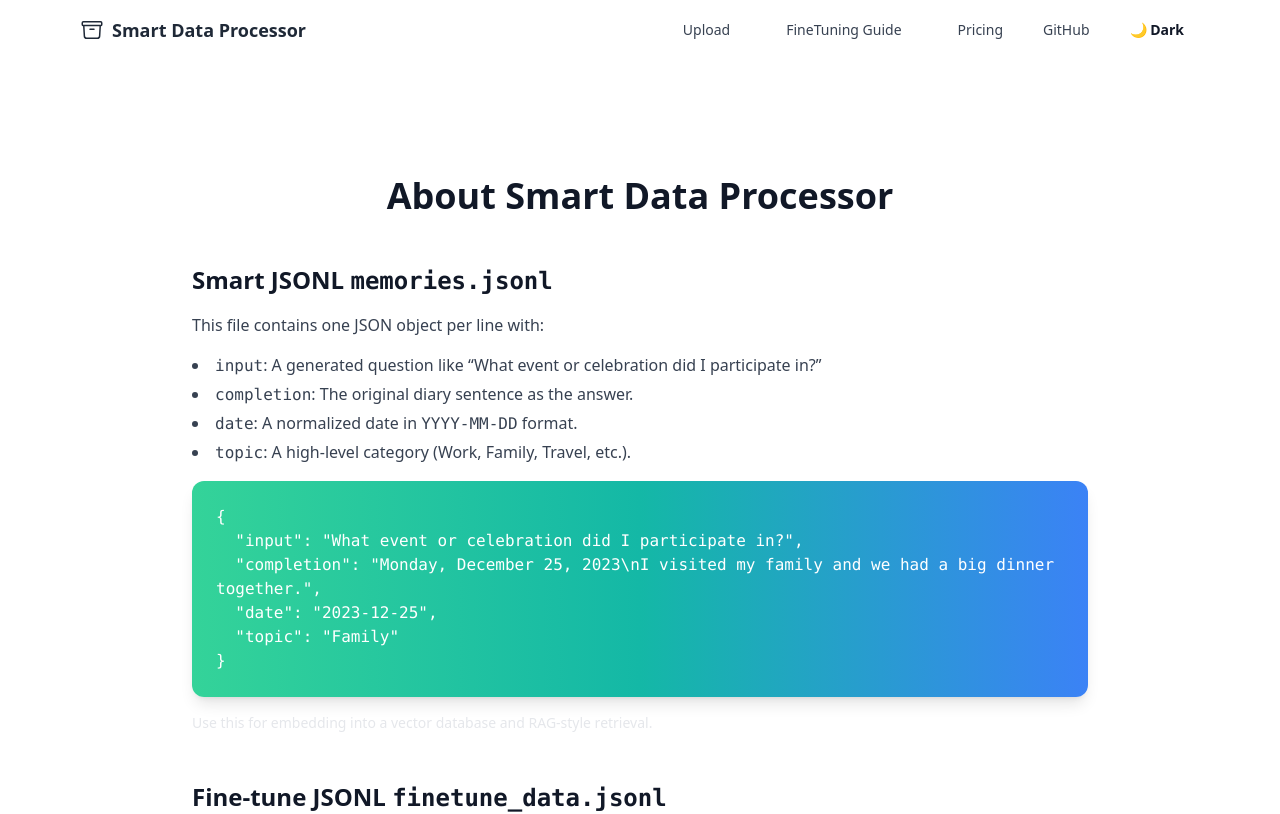
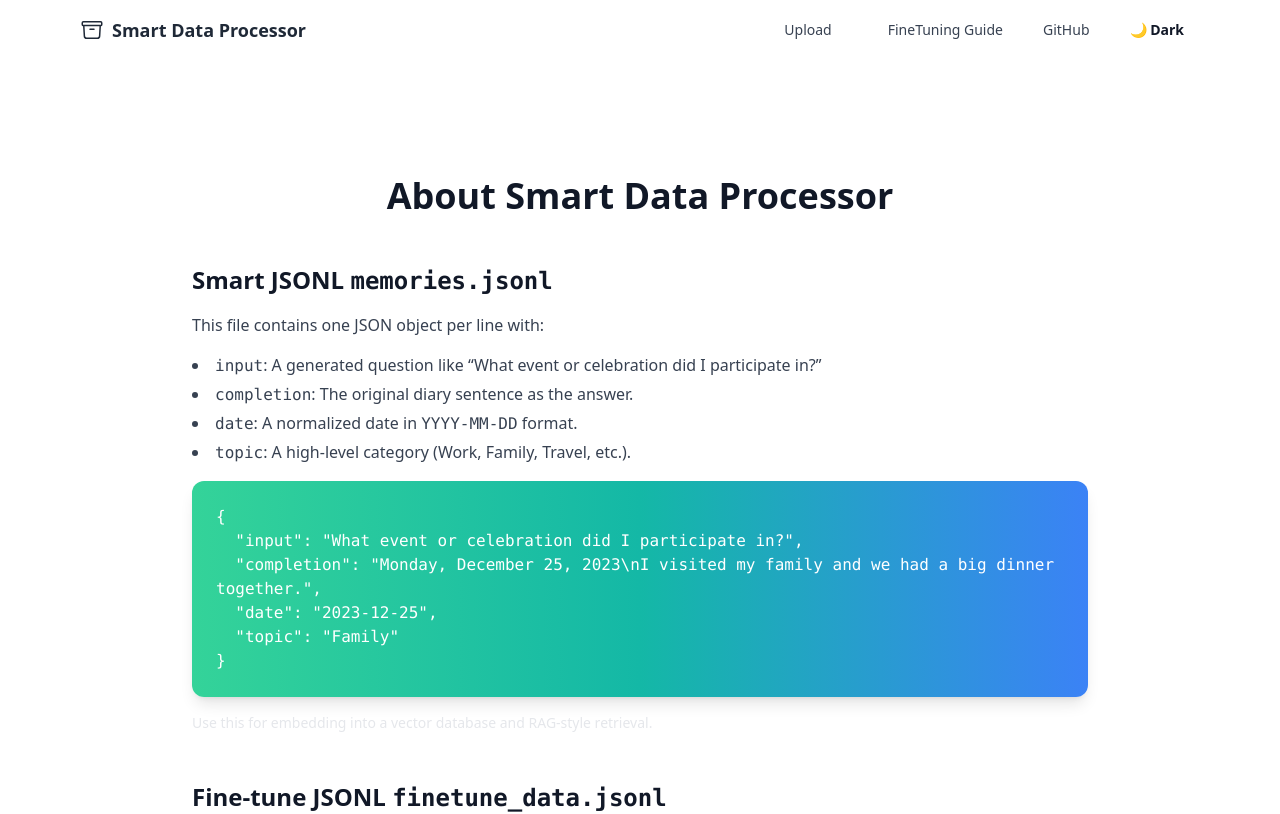
Before and after one commit to manojmadduri/smart-data-processor, a React (Create React App) app in the folder frontend/: page / in a window 1280 px wide. Shown: the top 814 px of the page. Built offline with nearby package versions, Linux system fonts and the light colour scheme; no server answers; the HTML template or start-up script is replaced by a standard one.

Commit message:
Update NavBar.jsx

```diff
--- a/frontend/src/components/NavBar.jsx
+++ b/frontend/src/components/NavBar.jsx
@@ -62,9 +62,9 @@ export default function NavBar() {
           <Link to="/guide" className={navLinkClass('/guide')}>
             FineTuning Guide
           </Link>
-          <Link to="/pricing" className={navLinkClass('/pricing')}>
+{/*           <Link to="/pricing" className={navLinkClass('/pricing')}>
             Pricing
-          </Link>
+          </Link> */}
           <a
             href="https://github.com/manojmadduri/smart-data-processor-local"
             target="_blank"
@@ -102,9 +102,9 @@ export default function NavBar() {
               </Link>
             </li>
             <li>
-              <Link to="/pricing" className={navLinkClass('/pricing')} onClick={() => setMenuOpen(false)}>
+{/*               <Link to="/pricing" className={navLinkClass('/pricing')} onClick={() => setMenuOpen(false)}>
                 Pricing
-              </Link>
+              </Link> */}
             </li>
             <li>
               <a
```
